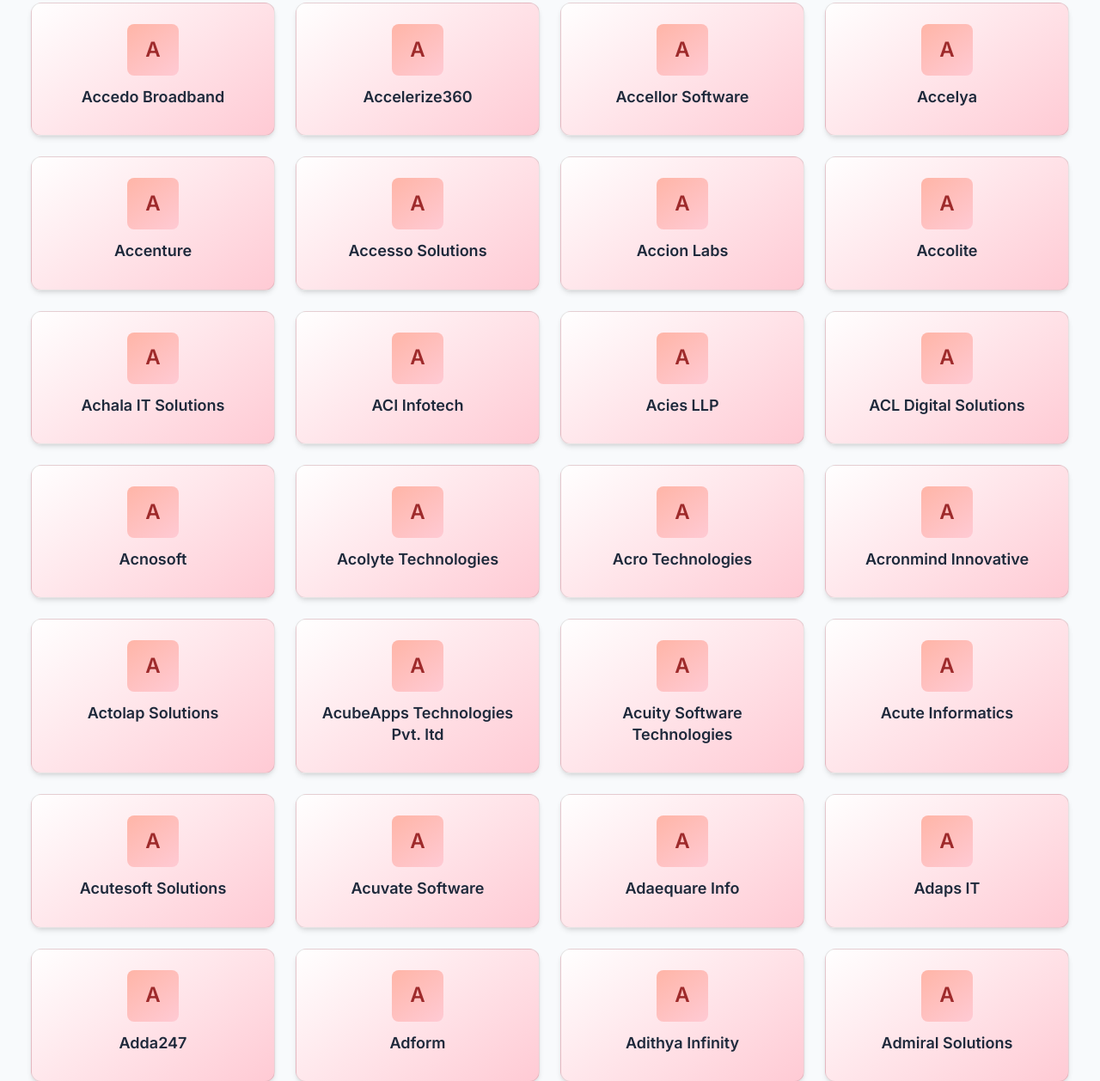
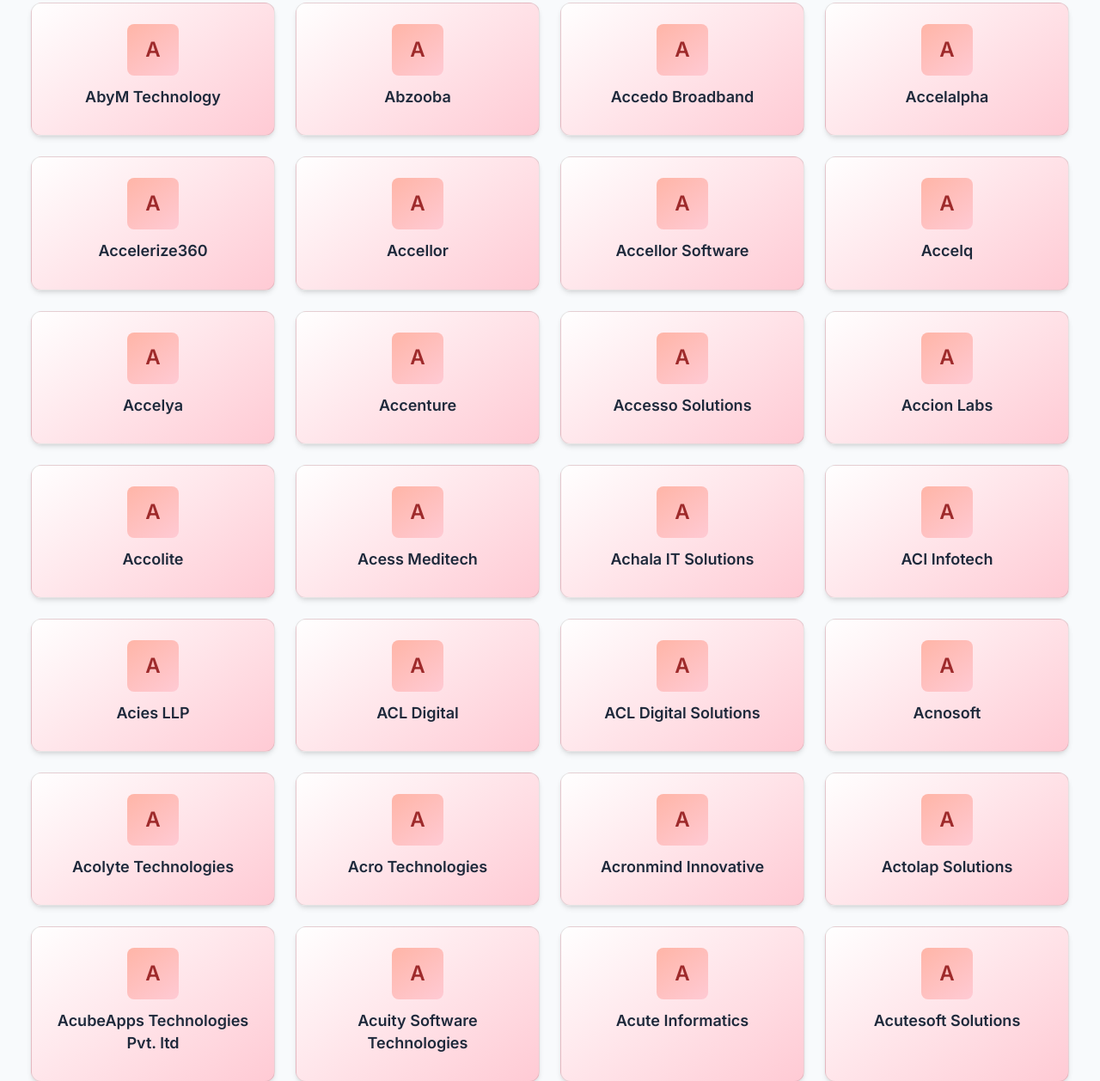
Before and after one commit to AnandSharma0261/NexusTech-Discover-Your-Next-Technology-Partner, a plain HTML site: page index.html in a window 1280 px wide. Shown: the part 1421-2679 px from the top of the page at 86% size. Drawn offline with Linux system fonts and the light colour scheme.

Commit message:
Updated Company List

```diff
--- a/index.html
+++ b/index.html
@@ -1088,34 +1088,6 @@
 Xperate
 Hummingbird web solutions
 Leanquality Solutions India Pvt. Ltd
-Major IT Hubs in Pune (Consolidated)
-
-Western Pune IT Corridor
-
-Hinjewadi IT Park (Phases 1, 2, and 3)
-Baner-Balewadi area
-Talawade IT Park
-
-
-Eastern Pune IT Hub
-
-Kharadi (EON IT Park, World Trade Center, Knowledge Park)
-Viman Nagar
-Yerwada (including Commerzone IT Park)
-
-
-Central-East Pune IT Belt
-
-Magarpatta City
-Hadapsar
-Kalyani Nagar
-
-
-Central-West Pune IT Zone
-
-Senapati Bapat Road
-Kothrud
-
 atos
 Fujitsu Consulting
 COGNOZA TECHNOLOGIES
@@ -1123,6 +1095,38 @@
 Maxxzoom India Pvt. Ltd
 PTC
 Ambit Software
+Techasoft
+InspironLabs Software Systems
+Cloud Software Solution
+DxMinds
+Tavant
+Igeeks Technologies
+Trigent Software
+Mobinius
+TechTree IT Systems
+Logsafe
+Calpion Software Solutions
+Zinavo
+Youngstone Technologies
+Elfonze Technologies
+ZiniosEdge Technologies
+Progton Technologies
+Sunplus Technologies
+Fortunesoft IT Innovations
+Zeliot
+iTrobes Technologies
+Corsel Technologies
+TRUGlobal Software Solutions
+Wincent Technologies
+XYKA Software Solutions
+Way 2 Websoft Technologies
+Remo Software
+AmSan Technologies
+Cybrain Software Solutions
+Embright Infotech Pvt. Ltd
+Gofrugal Technologies
+Limra Soft Technologies
+Klaus IT Solutions
 Tech Mahindra
 PHN Technology Pvt. Ltd
 Appzia Technologies
@@ -3795,8 +3799,391 @@
 Jodo
 BCITS
 Nxtra Data
+Testa Technologies
+Nextcomm
+Vistek
+Intuit
+Planful
+Qentelli
+zenq
+Netenrich
+Makemytrip
+Primera Medical Technologies
+Virtual Employee
+Smart IMS
+Lloyds Technology
+Matrimony.com
+Splunk
+Winwire Technologies
+Nuance
+Dynatrace
+Solugenix Corporation
+Yahoo
+Techmojo Solutions
+Amadeus
+IT Convergence
+Mutual Mobile
+Cyber ark
+Motorola Solutions
+ACL Digital
+Altruist Technologies
+Glu Mobile
+Walking Tree
+Miragfa Technologies
+Tokopedia
+Taskus
+Neustar
+invenioLSI
+Syniti
+Object Technology Solutions
+Gramener
+Glassdoor
+Meesho
+Nutanix
+Frugal Testing
+Columbus
+Monocept
+Nsight Inc
+Insideview
+Iris Software
+XTGlobal
+Ascendion
+Fluentgrid
+KPI Partners
+Deel
+Keyloop
+Pactera
+Helius Technologies
+Intralinks
+Avani Technology Solutions
+Umbrella Solutions
+Qualizeal
+Compunnel
+BMW Group
+ABSYZ Software
+Optimum Solutions
+CTE
+Magicbricks
+Castlight
+Planon
+Aviso
+Netflix
+MSRCosmos
+SAS
+Evergent
+Snapdeal
+Wavelabs Technologies
+Advent Global Solutions
+SelfMade
+Covallense Global
+Intone Networks
+Informerica
+IGT Solutions
+General Dynamics IT
+Intellisoft
+M3bi
+NeoSoft
+Kanerika Software
+Creditsafe Technology
+Kipi.ai
+CommLab India
+CarDekho
+Cloudera
+Integra Micro Software
+Youtube
+Akamai
+motivity labs
+Tietoevry
+Infolab Solutions
+Sureify
+Team Computers
+Microexcel
+Agreeya Solutions
+Inspirage
+Slide Inc
+ENH iSecure
+Solunus
+Trimble
+Airbnb
+Volksoft Consulting
+Technogen
+Prutech Solutions
+Paltech
+Quadrant Resource
+Byteridge
+Accelalpha
+Logicplanet
+athenahealth
+Option Matrix
+hedgehog lab
+Softpath System
+Torry Harris Solutions
+Orange Business
+Analysts
+iTech US
+Palo Alto Networks
+Knack Systems
+Raksan
+ASG Technologies
+Syren
+Sigmoid
+Abjayon
+Technumen
+Pythian
+Atyeti
+Codeforce
+Browserstack
+Astir IT Solutions
+Cloud Big Data Technologies
+Pilog
+Vatsal Technosoft
+Bairesdev
+NewtGlobal
+Aptude
+Cadsys
+Storable
+Aaseya
+Rocket Software
+IIC Technologies
+PamTen
+Federal Soft Systems
+Agoda
+LeanIX
+Mygo Consulting
+ECS
+Caprus IT
+Redington Group
+Moschip
+DataGlove
+Comtec Information Systems
+Speridian Technologies
+Singlestore
+Hashedin
+Purpletalk
 Gapbridge Software
 Rapidtech
+Quality Matrix
+DhruvSoft
+Cotality
+Davisware
+Rapido
+Tech Vedika
+Grab
+Reliable Software Resources
+OpenTeq
+Bacancy
+Tachyon Technologies
+Lavu
+Recykal
+Bluerose Technologies
+Course hero
+Applied Information Sciences
+Qualminds
+Indecomm Global Servicers
+SMARTSOC SOLUTIONS
+KAIROS TECHNOLOGIES
+Seanergy Digital
+BPK Technology
+Spacewell
+West Agile Labs
+Techno Facts
+Application Software Technology
+Proarch
+Iblesoft
+Wavemaker
+Enfec
+Redbus
+Bullhorn
+Premier IT Solutions
+Hexagon
+CMS Infosystems
+INRY
+Infologitech
+Avontix
+App Orchid
+Natsoft
+Booz Allen Hamilton
+NextSphere
+PTC
+Riktam Technologies
+Launchship Technology Solutions
+Zessta Software Services
+Robosoft Technologies
+Accellor
+Kloudgin
+Saxon global
+Tester work
+Accelq
+PRI Global
+Aptiva
+Testingxperts
+Paramount Software Solutions
+Royal Cyber Inc
+Agile Engine
+Cogent Data Solutions
+DataEconomy
+Cognida.ai
+Capital Numbers
+Booking.com
+Ephicacy
+VOIS
+Navaratan Technologies
+Nineleaps Technology
+Arista Networks
+Makrro Group
+TechnoIdentify
+Mobiquiy
+Tally Solutions
+Arche
+Fint
+Stratapps
+NLB Services Janya IT Technologies
+Pomeroy Technologies
+DynPro
+Grabon
+Epicor Software
+TeKnowledge
+SA Technologies
+Kaara InfoSystems
+Truzio
+Caspex
+Nithin
+Valuecreed
+Cognitus Consulting
+IFS
+Zooper
+Crown Solutions
+Virtual Calibre
+Bloomberg
+C2S Technologies
+Cognitivzen Technologies
+Programmers.io
+First Tek
+Awign Enterprises
+EPI-USE
+Indmax
+Inpetro Technologies
+Yardi Systems
+Zuddl
+ESPN
+Akshaya
+Serra Cedar
+CrowdStrike
+CAMS
+Spoors Technology
+Kasmo
+Zenefits
+Intutive Technology
+Nendrasys
+Mirabel Technologies
+Rudderstack
+Netcore cloud
+Dextara
+Equisoft
+Chargebee
+Bitsilica
+iTalent Digital
+Sdgc
+Full Creative
+Datadog
+Msys Technologies
+Synergy Computer Solutions
+Snovasys
+Axiom IO
+Greemus Technologies
+Tencent
+Softclouds
+Infovity
+Gojek
+Eateam
+Inovartech
+Neuraflash
+Pronix
+Miles It
+Acess Meditech
+EPSoft Technologies
+Pixelvide
+Semanticbits
+Payoda
+Cordys
+Silverlink Technologies
+RatnaGlobal Tech
+Techigai
+Infopeople corporation
+Energytech Global
+Enterpi
+Softserve
+Infoblox
+Aruba Networks
+Asana
+Gitlab
+Sellers Commerce
+Moolya Software Testing
+Cerebra Consulting
+Desynova
+Staedean
+Synactive
+Netbrain Technologies
+Wallero
+Directi
+DWP Global
+Databricks
+SplashBI
+Guidewire
+Praksh Software Solutions
+Ixigo
+Aureus Tech Systems
+Camelot Solutions
+CoffeeBeans Consulting
+Pi-square Technologies
+Shell Infotech
+VDart
+Skandha
+Rohde & Schwarz
+Quantum Asia
+Axelersnt
+Dropbox
+Excellarate
+NUNC Systems
+Nexwave
+Fluxon
+Vedalinfo
+Mondee
+Cashier live
+Teamleader
+Ensono
+NEMO IT Solutions
+Mazik global
+Panzer Technologies
+Pennywise Solutions
+Dassault Systems
+Fiverr
+Futran Solutions
+Cybersolve
+Scadea Solutions
+Egnyte
+Aptagrim Consulting
+Effiasoft
+ARM
+Auropro System
+Infocus Technologies
+Staid Logic
+Smartgig
+ONCI
+Diligent tech
+Sevitech Systems
+Logicsoftt Technologies
+Cimpress
+xcube labs
+Intelizign
+WTA Studios
+abhra
+Recro
+Doddleblue Technologies
+IOPEX Technologies
+Orpine
+Applaud Solutions
+Dhatri info soln
 Niveus Solutions
 Urbanpro
 ESSPL
```
